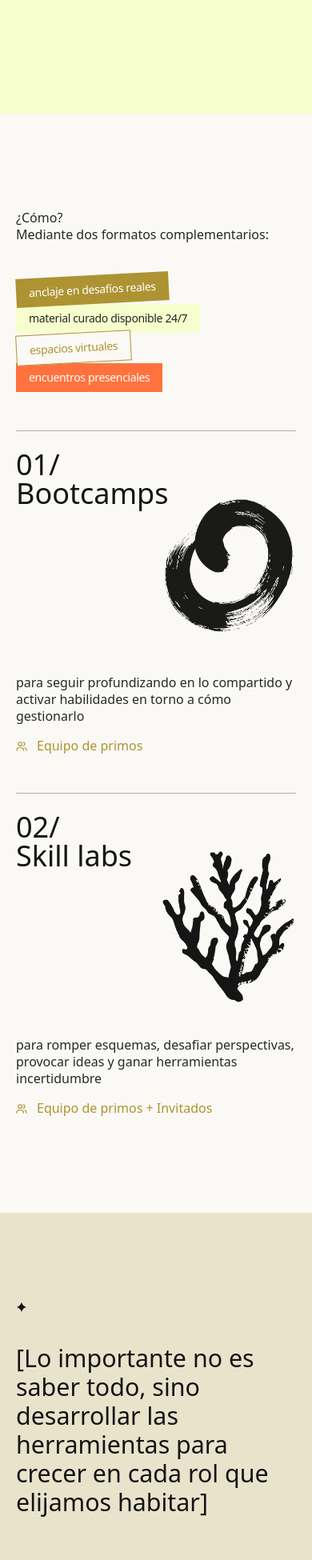
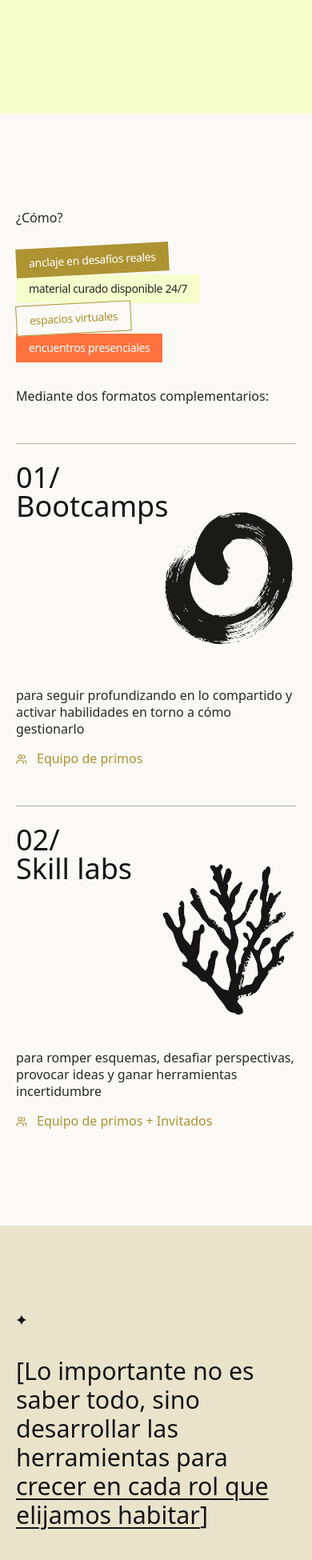
Before and after one commit to deadpine/nextgen, a Next.js app: page / in a window 390 px wide. Shown: the part 1730-3680 px from the top of the page at 80% size. Built offline with nearby package versions, Linux system fonts and the light colour scheme.

Commit message:
new changes

```diff
--- a/src/app/page.tsx
+++ b/src/app/page.tsx
@@ -68,10 +68,9 @@ export default function Home() {
       <section>
         <div className="flex flex-col md:flex-row gap-12 md:gap-6">
           <div className="w-full flex flex-col justify-between">
-            <p className="md:text-gray-600 pb-4">
-              ¿Cómo? <br/>
-              Mediante dos formatos complementarios:
-            </p>
+            <p className="md:text-gray-600">¿Cómo?</p>
+            <div className="grow flex md:flex-col flex-col-reverse justify-between gap-8">
+              <p className="md:text-gray-600 md:pb-4">Mediante dos formatos complementarios:</p>
               <div className="flex flex-col justify-end grow pt-6">
                 <Tag
                   text="anclaje en desafíos reales"
@@ -95,6 +94,7 @@ export default function Home() {
                 />
               </div>
             </div>
+          </div>
           <Card
             number="01/"
             title="Bootcamps"
@@ -116,10 +116,9 @@ export default function Home() {
         </div>
       </section>
 
-      <Divider
-        bgColor="bg-cream-300"
-        quote="[Lo importante no es saber todo, sino desarrollar las herramientas para crecer en cada rol que elijamos habitar]"
-      />
+      <Divider bgColor="bg-cream-300">
+        [Lo importante no es saber todo, sino desarrollar las herramientas para <span className="underline decoration-2 underline-offset-4">crecer en cada rol que elijamos habitar</span>]
+      </Divider>
 
       <section>
         <p className="md:text-gray-600 pb-12">¿Qué van a encontrar?</p>
@@ -171,10 +170,9 @@ export default function Home() {
         </div>
       </section>
 
-      <Divider
-        bgColor="bg-green-100"
-        quote="[Cuando las ideas se cruzan con miradas distintas, el aprendizaje se vuelve real y aparece el valor]"
-      />
+      <Divider bgColor="bg-green-100">
+        [Cuando <span className="underline decoration-2 underline-offset-4">las ideas se cruzan con miradas distintas</span>, el aprendizaje se vuelve real y aparece el valor]"
+      </Divider>
 
       <section className="grid grid-cols-1 md:grid-cols-3 gap-6">
 
--- a/src/components/Divider.tsx
+++ b/src/components/Divider.tsx
@@ -1,17 +1,17 @@
 import Image from 'next/image';
 
 interface DividerProps {
-  quote: string;
   bgColor?: string;
+  children?: React.ReactNode
 }
 
-export default function Divider({ quote, bgColor = "" }: DividerProps) {
+export default function Divider({ children, bgColor = "" }: DividerProps) {
   return (
     <div className={`w-full ${bgColor}`}>
       <div className='w-full max-w-7xl py-24 px-5 mx-auto grid md:grid-cols-3 gap-6'>
         <Image src="/images/ic-star.svg" alt="tiny star" width={14} height={14}
           className="max-h-3 my-4" />
-        <h3 className="col-span-2">{quote}</h3>
+        <h3 className="col-span-2">{children}</h3>
       </div>
     </div>
   );
```
Lines whose indentation alone changed are shown as unchanged.
